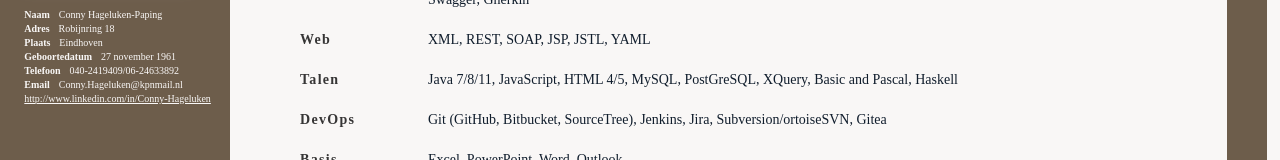
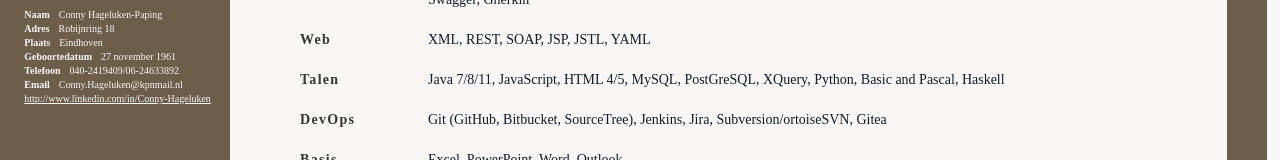
Before and after one commit to CHageluken/cvch, an Angular app: page /cvitems/knowledge in a window 1280 px wide. Shown: the part 313-473 px from the top of the page. Built offline with nearby package versions, Linux system fonts and the light colour scheme; a web font is replaced by a local one.

Commit message:
Python added

```diff
--- a/src/app/cvmodule/cvitems/knowledge/knowledge.component.ts
+++ b/src/app/cvmodule/cvitems/knowledge/knowledge.component.ts
@@ -18,7 +18,7 @@ export class KnowledgeComponent {
     {header: "Web",
      content: "XML, REST, SOAP, JSP, JSTL, YAML"},
     {header: "Talen",
-     content:"Java 7/8/11, JavaScript, HTML 4/5, MySQL, PostGreSQL, XQuery, Basic and Pascal, Haskell"},
+     content:"Java 7/8/11, JavaScript, HTML 4/5, MySQL, PostGreSQL, XQuery, Python, Basic and Pascal, Haskell"},
     {header: "DevOps",
      content: "Git (GitHub, Bitbucket, SourceTree), Jenkins, Jira, Subversion/ortoiseSVN, Gitea"},
     {header: "Basis",
```
